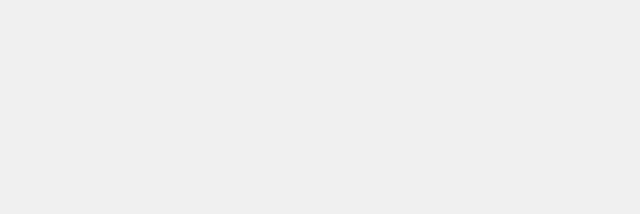
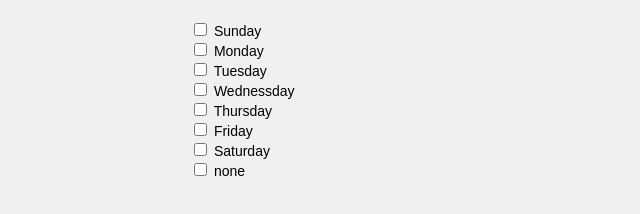
Before and after one commit to vijayta/vj_js, a plain HTML site: page exercise03.html in a window 1280 px wide. Shown: the whole page, without its empty margins (0-640 px from the left). Drawn offline with Linux system fonts and the light colour scheme.

Commit message:
excercise 03 done

```diff
--- a/exercise03.html
+++ b/exercise03.html
@@ -10,5 +10,54 @@
   <link rel="stylesheet" href="style.css">
 </head>
 <body>
+	<div class="wrapper">
+		<script type="text/javascript">
+		  function unCheckAll(checkItem)
+  		{
+		  for (i = 0; i < checkItem.length; i++)
+		    {
+		      checkItem[i].checked = false ;
+		    }
+			}
+
+  		function checkLimit(){
+  			var total = 0;
+  			var max = document.signup.elements['list'].length;
+  			var txt ="";
+  			for (var x = 0; x < max; x++) {
+  			if (document.signup.elements['list'][x].checked == true) {
+      		total += 1;
+      		if(total > 3)
+      		{
+	   				document.signup.elements['list'][x].checked=false;
+	   				total--;
+       			alert("you cant select more then 3 item at once you have already selected " + total + " : " + txt);
+      		}
+      		else {
+				    txt += document.signup.elements['list'][x].value + ' ';
+			 	  }
+     		}
+  		}
+  		for(var z=0; z < max; z++)
+  			{
+  				if(eval("document.signup.list[" + z + "].checked") == true){
+    			document.signup.uncheckall.checked=false;
+  			}
+  		}
+  	}
+</script>
+<form method="post" action="" class="login" name="signup" >
+  <ol>
+    <li><input type="checkbox" value="Sunday" name="list" onclick="checkLimit()"> Sunday</li>
+    <li><input type="checkbox" value="Monday" name="list" onclick="checkLimit()"> Monday</li>
+    <li><input type="checkbox" value="Tuesday" name="list" onclick="checkLimit()"> Tuesday</li>
+    <li><input type="checkbox" value="Wednessday" name="list" onclick="checkLimit()"> Wednessday</li>
+    <li><input type="checkbox" value="Thursday" name="list" onclick="checkLimit()"> Thursday</li>
+    <li><input type="checkbox" value="Friday" name="list" onclick="checkLimit()"> Friday</li>
+    <li><input type="checkbox" value="Saturday" name="list" onclick="checkLimit()"> Saturday</li>
+  </ol>
+  <input type="checkbox" onClick="unCheckAll(document.signup.list)" name="uncheckall"> none
+</form>
+	</div>
 </body>
 </html>
```
